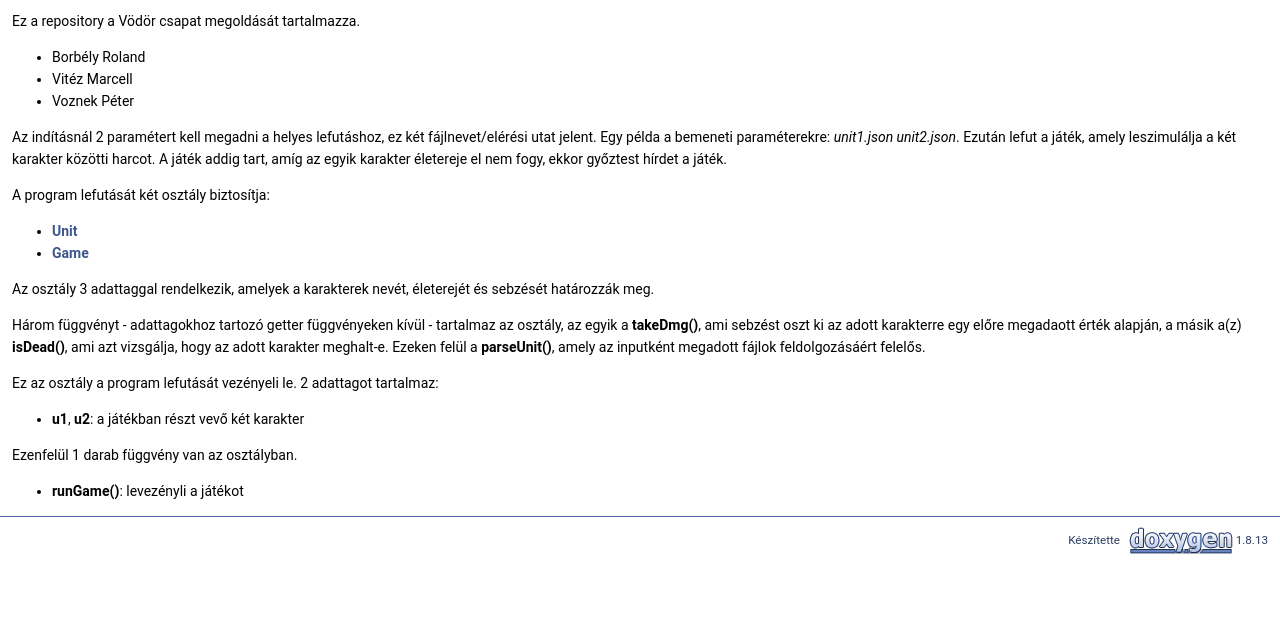
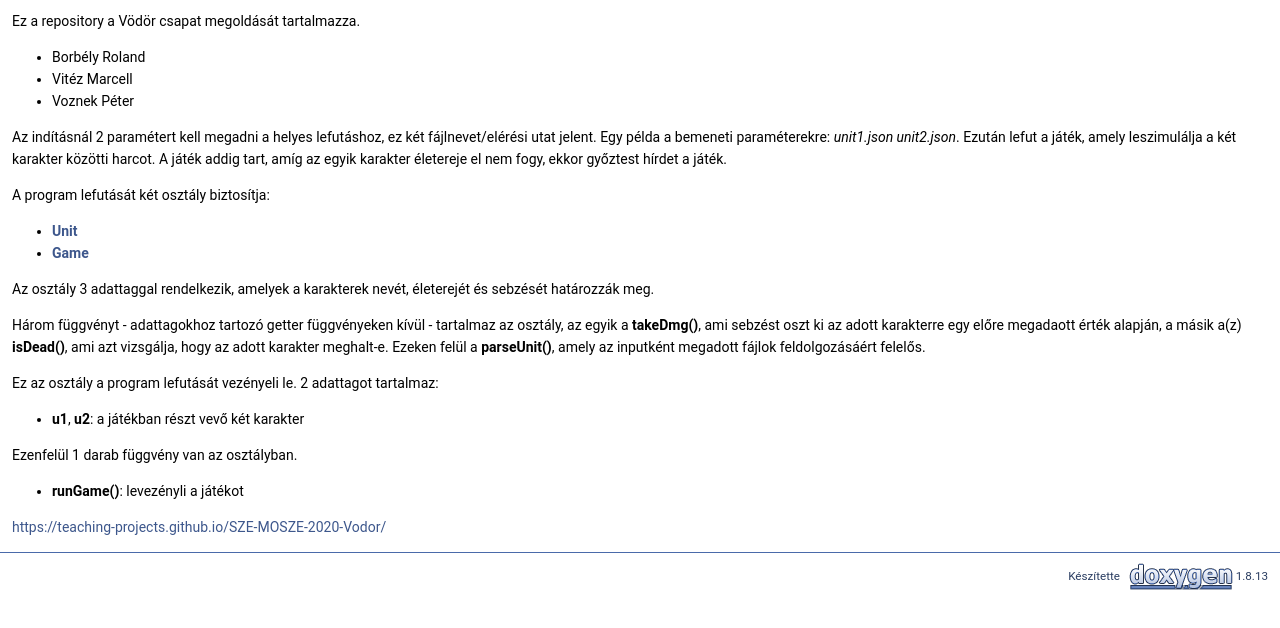
Before and after one commit to Teaching-projects/SZE-MOSZE-2020-Vodor, a plain HTML site: page autotoc_md0.html in a window 1280 px wide. Shown: the part 156-784 px from the top of the page. Drawn offline with Linux system fonts and the light colour scheme.

Commit message:
Update gh-pages to output generated at a0d352f

```diff
--- a/autotoc_md0.html
+++ b/autotoc_md0.html
@@ -80,8 +80,9 @@ $(function() {
 <li><b>u1</b>, <b>u2</b>: a játékban részt vevő két karakter</li>
 </ul>
 <p>Ezenfelül 1 darab függvény van az osztályban.</p><ul>
-<li><b>runGame()</b>: levezényli a játékot </li>
+<li><b>runGame()</b>: levezényli a játékot</li>
 </ul>
+<p><a href="https://teaching-projects.github.io/SZE-MOSZE-2020-Vodor/">https://teaching-projects.github.io/SZE-MOSZE-2020-Vodor/</a> </p>
 </div></div><!-- contents -->
 <!-- start footer part -->
 <hr class="footer"/><address class="footer"><small>
```
